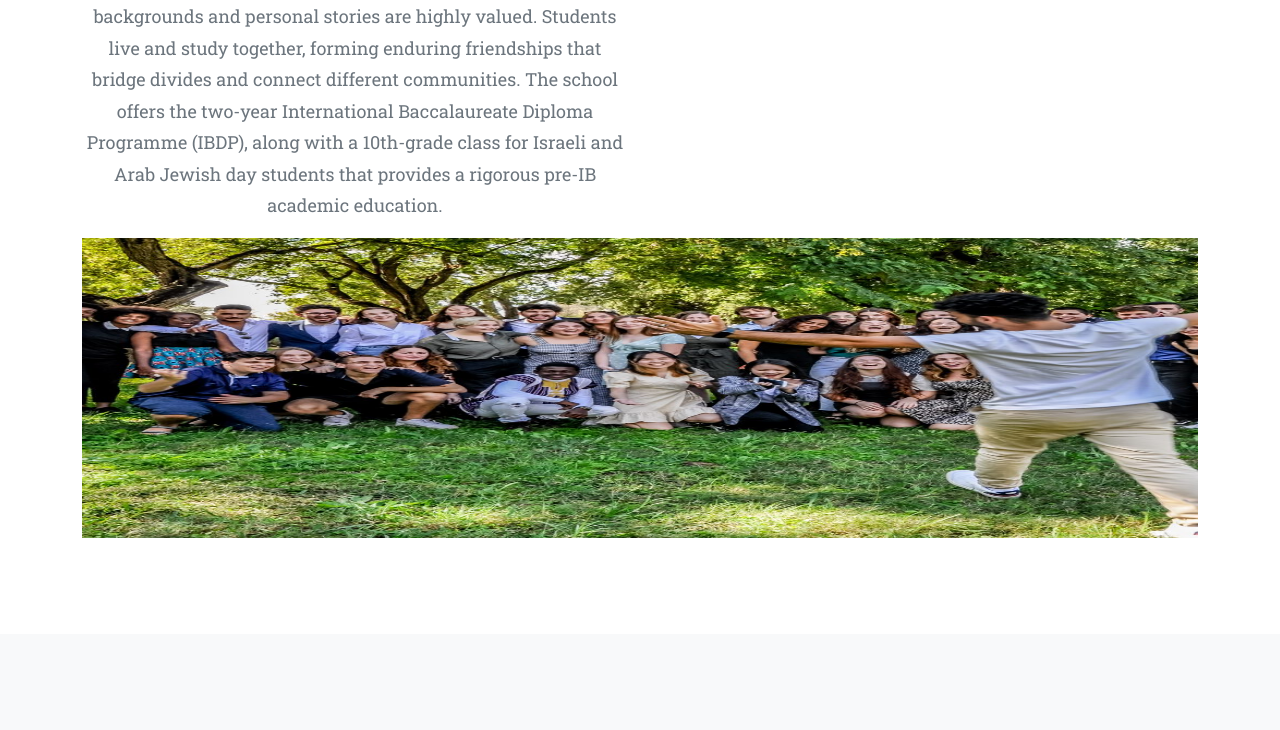
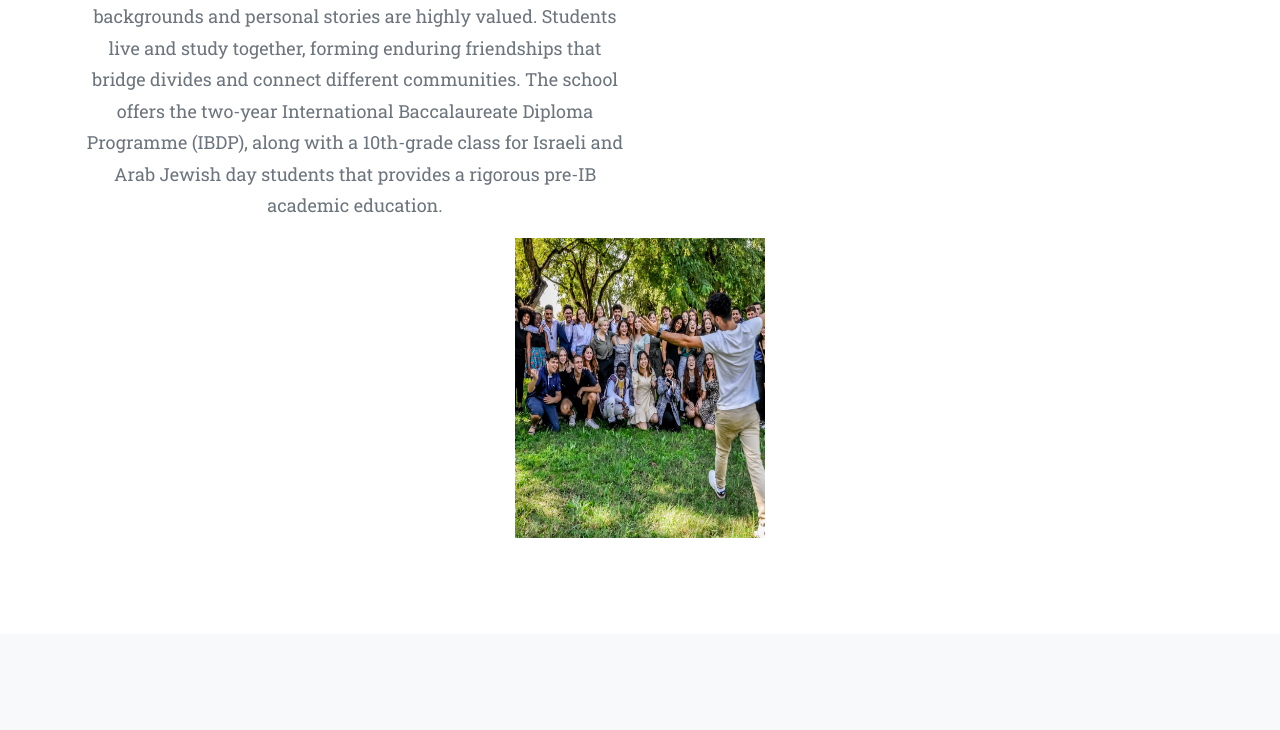
Before and after one commit to meet-projects/Y2-GroupB-Team4, a Flask app: page / in a window 1280 px wide. Shown: the part 1331-2061 px from the top of the page. Run offline with Flask 3, Linux system fonts and the light colour scheme; some libraries are stand-ins or nearby versions.

Commit message:
Update index.html

```diff
--- a/case-study-skeleton/templates/index.html
+++ b/case-study-skeleton/templates/index.html
@@ -57,8 +57,9 @@
                         <p class="text-muted">Givat Haviva International School (GHIS) is a coed boarding high school in northern Israel, focusing on providing an exceptional educational experience. The school brings together promising young students from diverse communities and varying economic backgrounds, aged 15 to 18. Their unique approach combines academic excellence with emotional intelligence to develop these students as leaders for cross-cultural cooperation and conflict resolution.
 
                         GHIS offers a respectful and listening community where individual backgrounds and personal stories are highly valued. Students live and study together, forming enduring friendships that bridge divides and connect different communities. The school offers the two-year International Baccalaureate Diploma Programme (IBDP), along with a 10th-grade class for Israeli and Arab Jewish day students that provides a rigorous pre-IB academic education.</p>
+                    </div><div>
+                        <img  src="{{url_for('static',filename='pics//about.jpg')}}" height="300" width="250">
                     </div>
-                        <img  src="{{url_for('static',filename='pics//about.jpg')}}" height="300" width="250">
                 </div>
             </div>
         </section>
```
